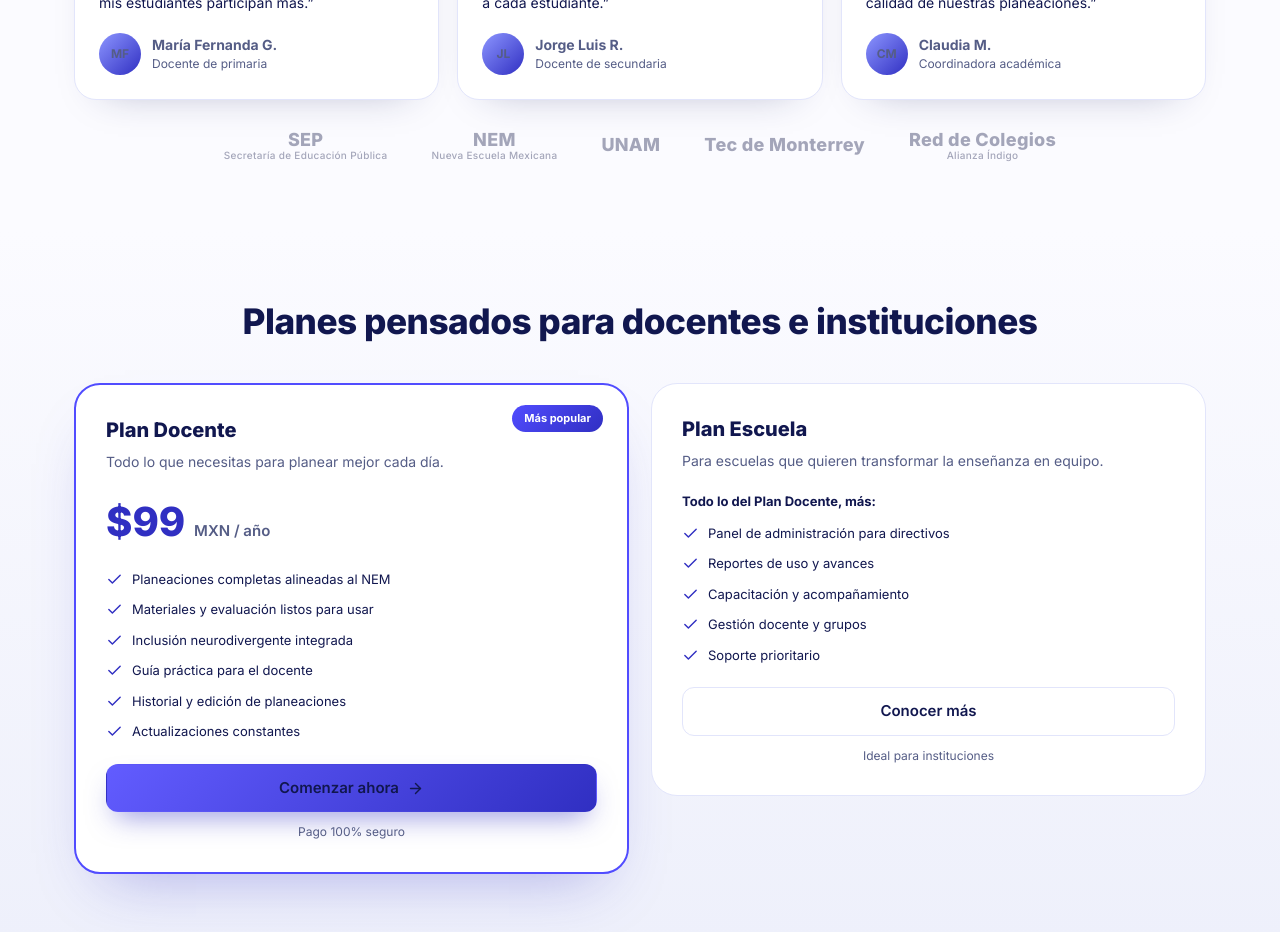
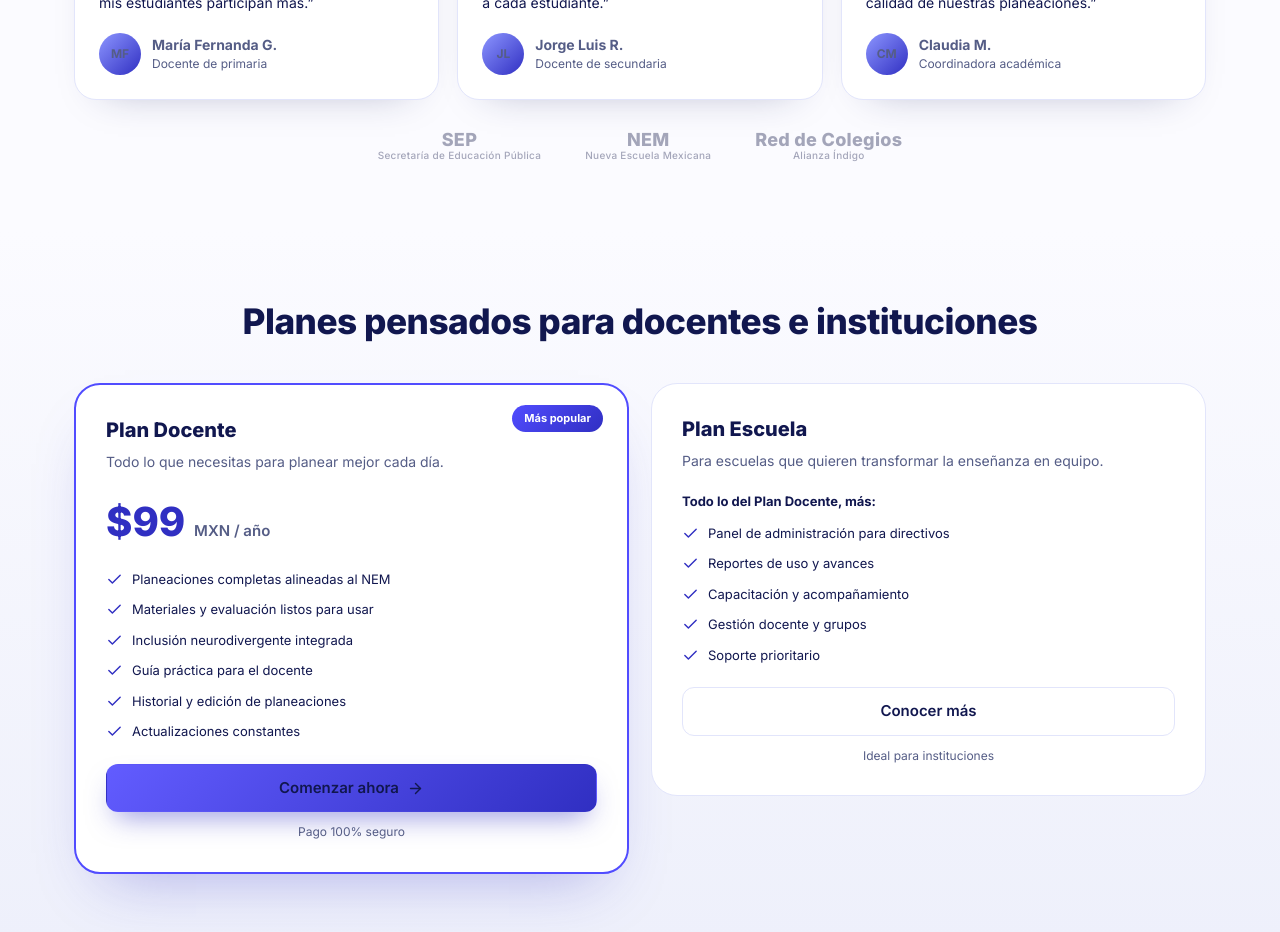
Before and after one commit to Alianza-Indigo/planeaciones, a Next.js app: page / in a window 1280 px wide. Shown: the part 1880-2812 px from the top of the page. Built offline with nearby package versions, Linux system fonts and the light colour scheme; no server answers.

Commit message:
chore(landing): quitar UNAM y Tec de Monterrey de la fila de logos
Co-Authored-By: Claude Opus 4.8 <noreply@anthropic.com>
Claude-Session: https://claude.ai/code/session_01LMNs7HvkpBzqzJf3At7VrG

```diff
--- a/components/landing-page.tsx
+++ b/components/landing-page.tsx
@@ -79,8 +79,6 @@ const TESTIMONIOS = [
 const LOGOS = [
   { big: "SEP", small: "Secretaría de Educación Pública" },
   { big: "NEM", small: "Nueva Escuela Mexicana" },
-  { big: "UNAM", small: "" },
-  { big: "Tec de Monterrey", small: "" },
   { big: "Red de Colegios", small: "Alianza Índigo" },
 ];
 
```
